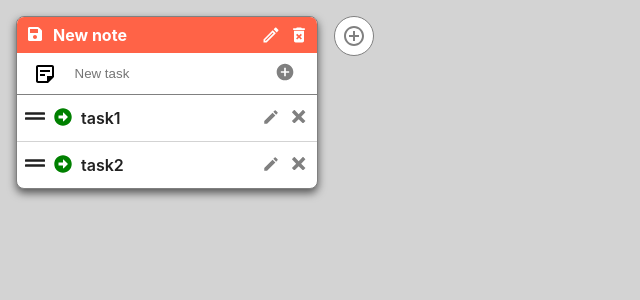
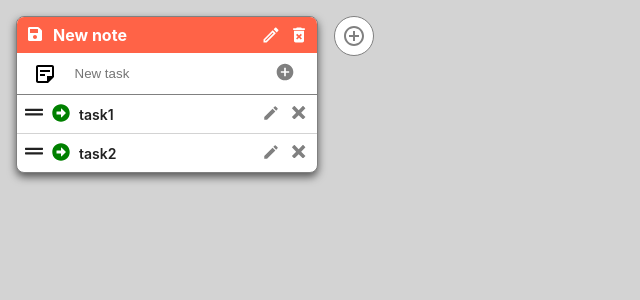
Before and after one commit to vlmakh/my-notes-react, a React (Create React App) app: page / in a window 1280 px wide. Shown: the top 300 px of the page, without its empty margins (0-640 px from the left). Built offline with nearby package versions, Linux system fonts and the light colour scheme.

Commit message:
fix font-size

```diff
--- a/src/components/TodoItem/TodoItem.js
+++ b/src/components/TodoItem/TodoItem.js
@@ -52,7 +52,7 @@ function TodoItem({
       dragControls={controls}
     >
       <Box onPointerDown={e => controls.start(e)}>
-        <FaGripLines size="20" cursor="grab" color="#212121" />
+        <FaGripLines size="18" cursor="grab" color="#212121" />
       </Box>
       <Label>
         <Checkbox type="checkbox" checked={completed ? true : false} readOnly />
--- a/src/components/TodoItem/TodoItem.module.css
+++ b/src/components/TodoItem/TodoItem.module.css
@@ -2,7 +2,7 @@
   position: relative;
   display: flex;
   align-items: center;
-  padding: 8px ;
+  padding: 4px 8px;
 
   transition: background-color 250ms linear;
 }
--- a/src/components/TodoItem/TodoItem.styled.jsx
+++ b/src/components/TodoItem/TodoItem.styled.jsx
@@ -21,8 +21,9 @@ export const Checkbox = styled.input`
 `;
 
 export const TodoText = styled.span`
-  width: 164px;
+  width: 176px;
   margin-left: 8px;
+  font-size: 14px;
   font-weight: 600;
   color: #212121;
 `;
--- a/src/index.css
+++ b/src/index.css
@@ -2,12 +2,14 @@
 
 body {
   margin: 0;
+  font-size: 16px;
   font-family: -apple-system, BlinkMacSystemFont, 'Segoe UI', 'Roboto', 'Oxygen',
     'Ubuntu', 'Cantarell', 'Fira Sans', 'Droid Sans', 'Helvetica Neue',
     sans-serif;
   -webkit-font-smoothing: antialiased;
   -moz-osx-font-smoothing: grayscale;
   background-color: lightgrey;
+  box-sizing: border-box;
 }
 
 code {
```
